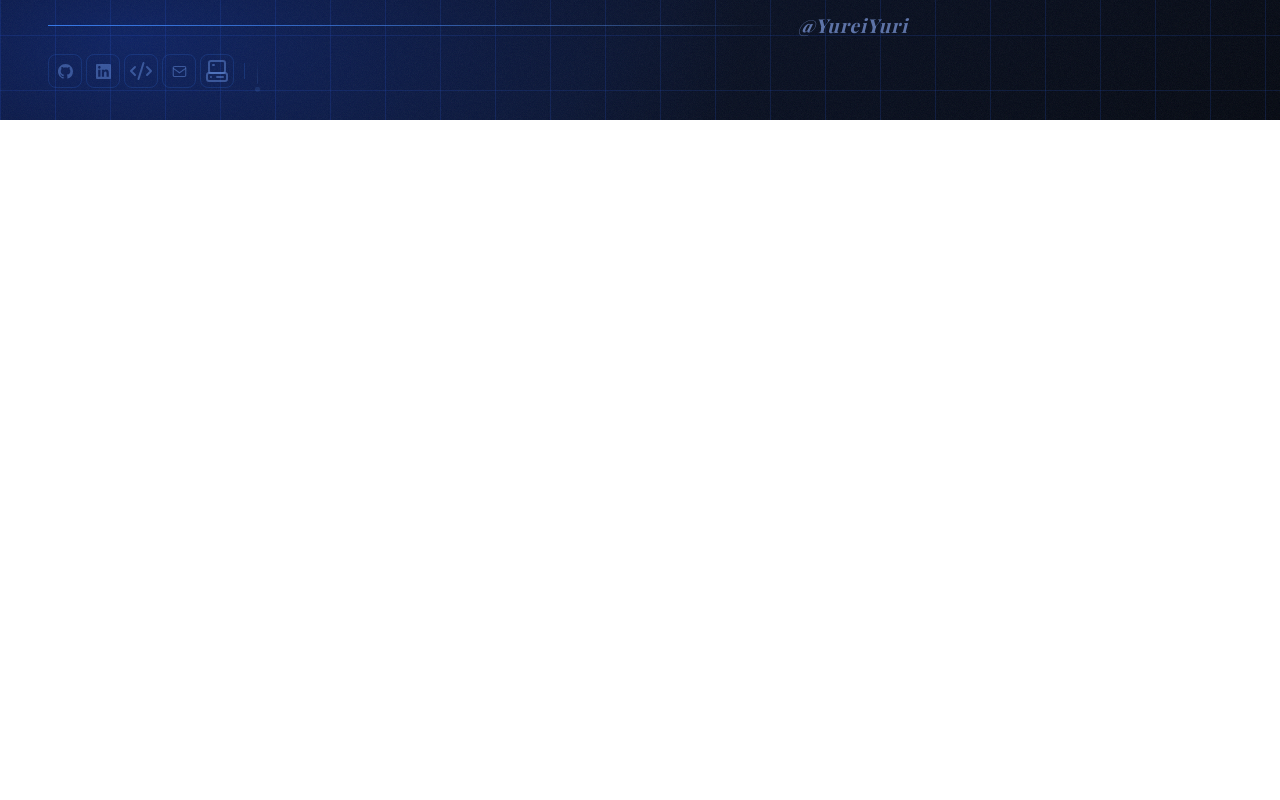
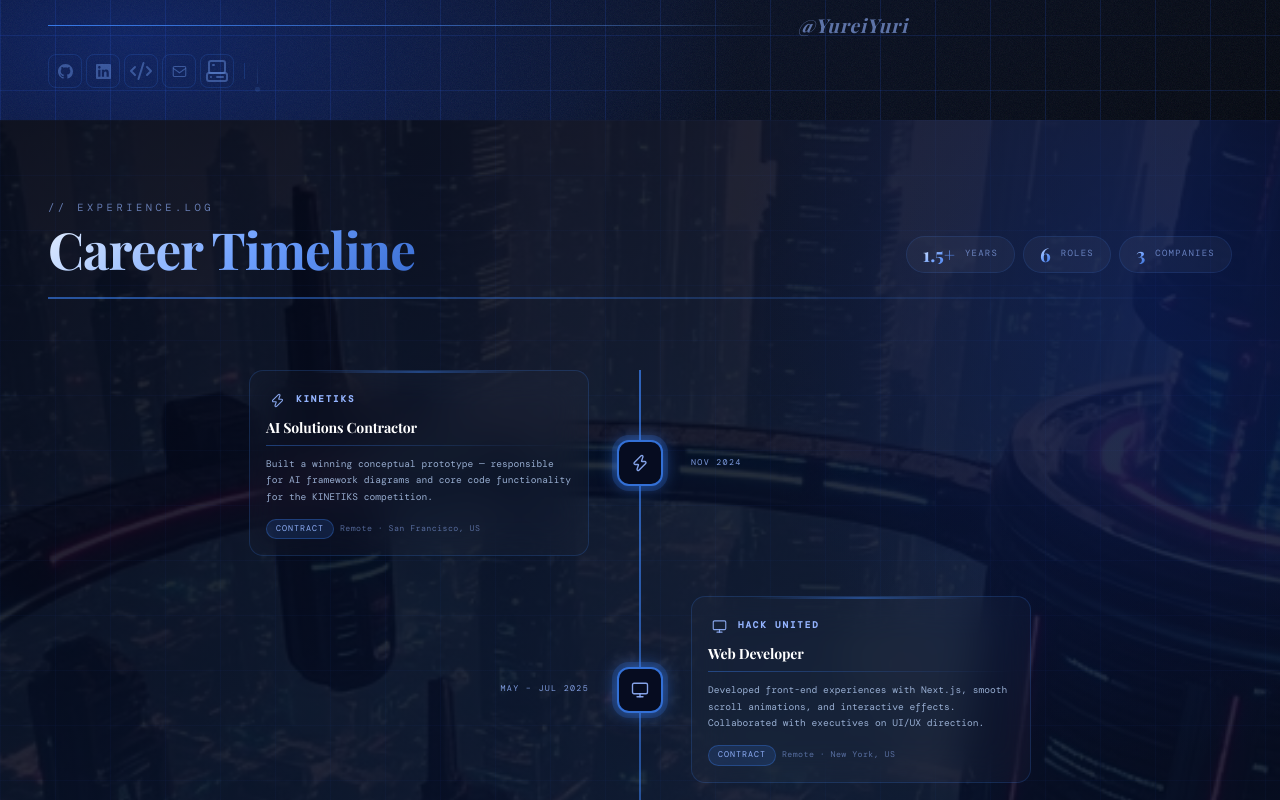
Before and after one commit to Yurei04/MyPortfolioYurei, a Next.js app: page / in a window 1280 px wide. Shown: the part 680-1480 px from the top of the page. Built offline with nearby package versions, Linux system fonts and the light colour scheme.

Commit message:
remove about page/components and add contact page

```diff
--- a/src/app/page.js
+++ b/src/app/page.js
@@ -1,20 +1,21 @@
-import AboutPage from "@/pages/aboutPage/aboutPage";
+
 import ExperiencePage from "@/pages/experiencePage/experiencePage";
 import HeroPage from "@/pages/hero/heroPage";
 
 import SkillsPage from "@/pages/skillsPage/skillsPage";
 import ThemeSwitcher from "./themeSwitch";
 import ProjectsPage from "@/pages/projectPage/projectPage";
+import ContactPage from "@/pages/contactPage/contactPae";
 
 export default function Home() {
   return (
     <div className="w-full">
       <ThemeSwitcher />
       <HeroPage />
-      <AboutPage />
       <ExperiencePage />
       <SkillsPage />
       <ProjectsPage />
+      <ContactPage />
     </div>
   );
 }
--- a/src/pages/aboutPage/aboutPage.jsx
+++ /dev/null
@@ -1,9 +0,0 @@
-
-
-export default function AboutPage () {
-    return (
-        <div className="w-full h-screen">
-
-        </div>
-    )
-}
--- /dev/null
+++ b/src/pages/contactPage/contactPae.jsx
@@ -0,0 +1,9 @@
+
+
+export default function ContactPage () {
+    return (
+        <div className="h-screen w-full">
+
+        </div>
+    )
+}
```
Also changed, not shown: src/components/aboutComp/aboutCard.jsx (deleted), src/components/aboutComp/accomplishments.jsx (deleted), src/components/aboutComp/certificates.jsx (deleted), src/components/aboutComp/websiteCreation.jsx (deleted).
